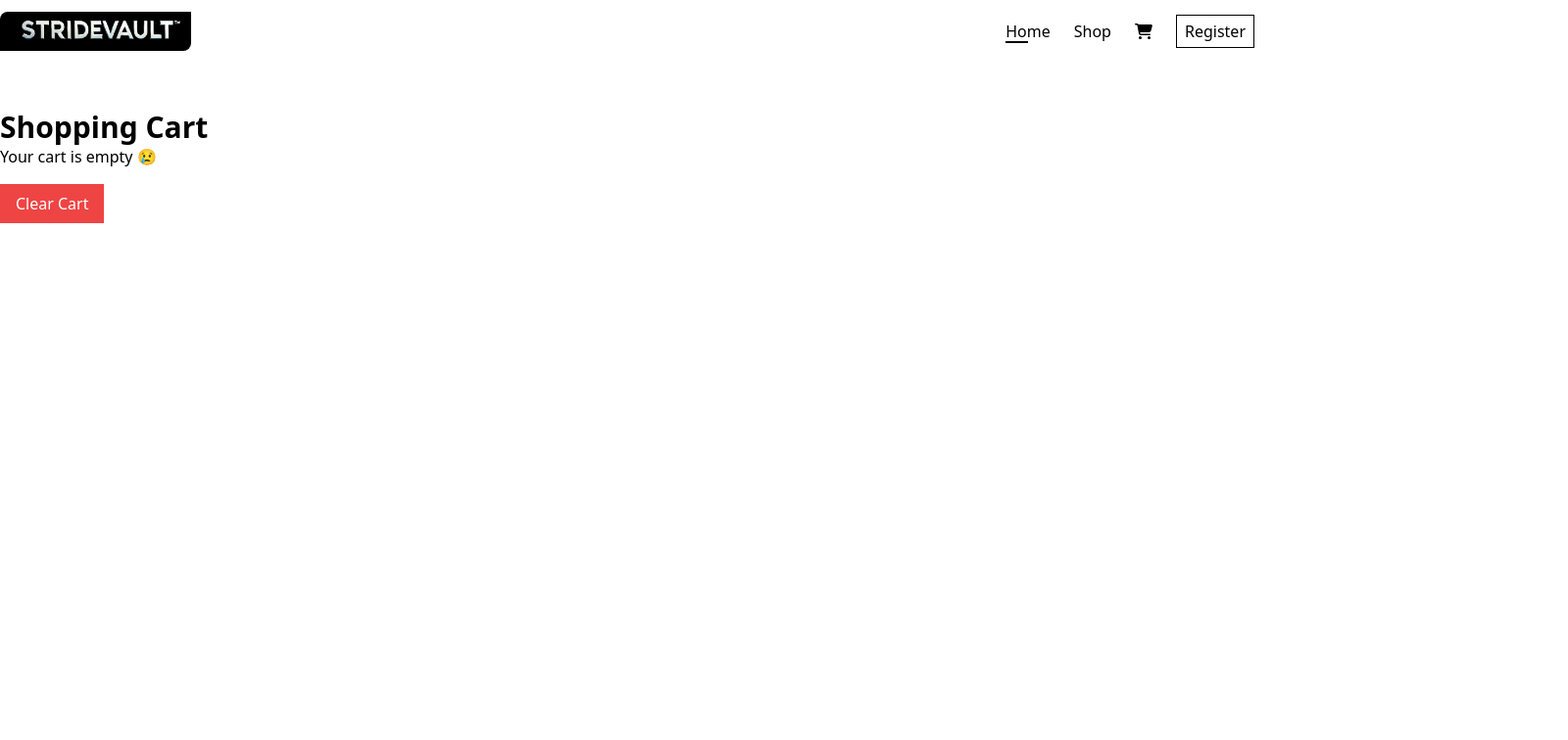
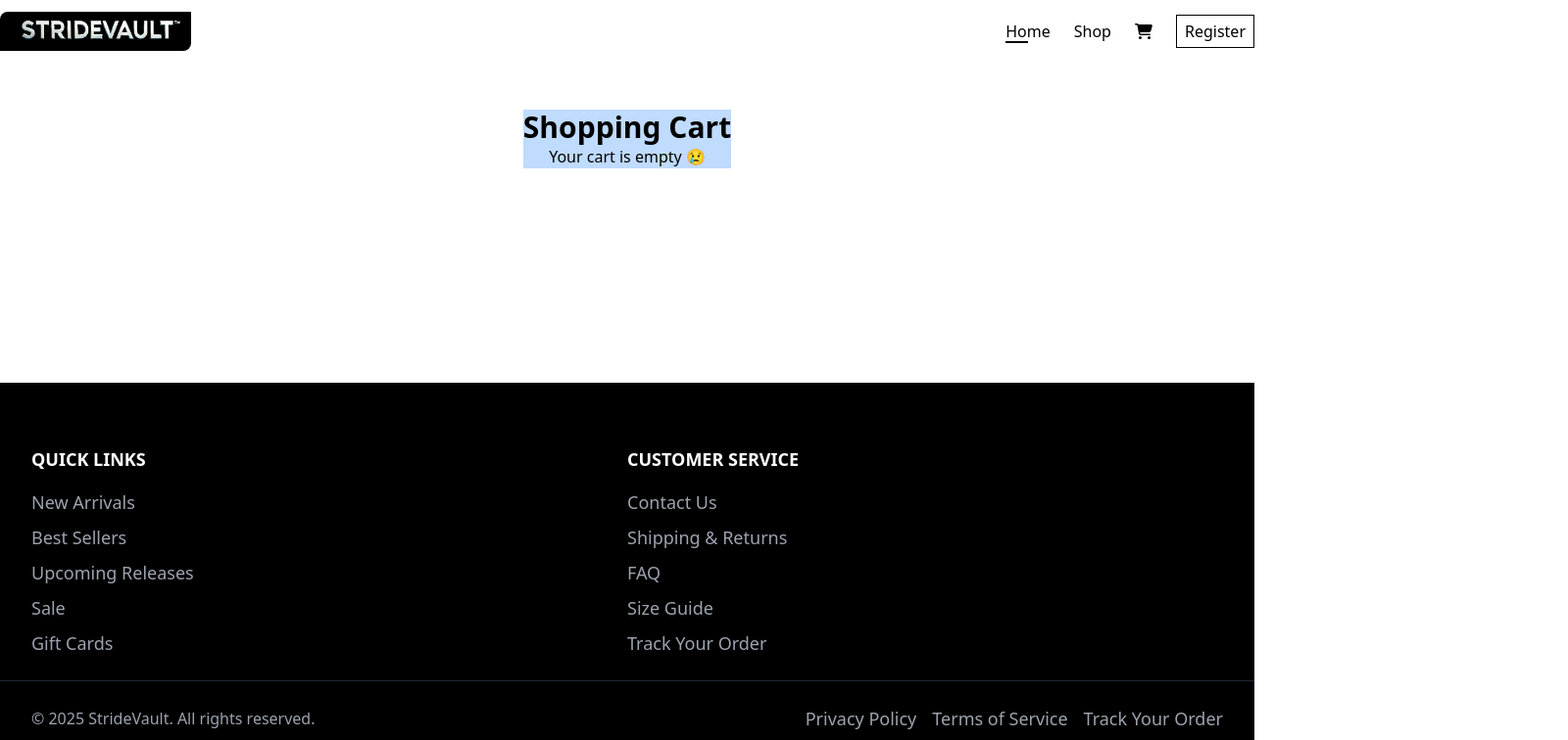
Before and after one commit to Jerimonski/ShoesStore, a React (Vite) app: page /CarShop in a window 1280 px wide. Shown: the top 756 px of the page at 98% size, 1600 px wide, since content can reach past the window. Built offline with nearby package versions, Linux system fonts and the light colour scheme.

Commit message:
style: resizing general structure

```diff
--- a/src/components/Footer/Footer.jsx
+++ b/src/components/Footer/Footer.jsx
@@ -2,7 +2,7 @@ import LinkHover from "./../ui/LinkHover"
 
 function Footer() {
   return (
-    <footer className="w-full bg-black text-white">
+    <footer className="mt-auto w-full bg-black text-white">
       <section className="mx-auto max-w-[1600px] pt-12 pb-1">
         <article className="flex px-8">
           <div className="w-1/2">
--- a/src/components/Navbar/Navbar.jsx
+++ b/src/components/Navbar/Navbar.jsx
@@ -12,7 +12,7 @@ function Navbar() {
     setActiveLink(link)
   }
   return (
-    <nav className="flex justify-between items-center h-16 max-w-[1600px] mx-auto">
+    <nav className="h-16 max-w-[1600px] mx-auto flex justify-between items-center w-full">
       <Link to={"/Home"} className="h-10">
         <img
           src="/images/LogoName.png"
--- a/src/pages/CarShop.jsx
+++ b/src/pages/CarShop.jsx
@@ -4,16 +4,19 @@ function CarShop() {
   const { cart, dispatch } = useShoppingCar()
 
   return (
-    <div className="h-screen mx-auto w-[1600px] py-12">
+    <div className="max-w-[1600px] mx-auto py-12">
+      <section className="flex justify-center bg-blue-200 ">
+        {cart.length === 0 ? (
+          <article className="text-center">
             <h1 className="text-3xl font-bold">Shopping Cart</h1>
-      {cart.length === 0 ? (
             <p>Your cart is empty 😢</p>
+          </article>
         ) : (
           <ul>
             {cart.map((item) => (
               <li key={item.id} className="border-b py-2">
                 {item.name} - ${item.price.toFixed(2)}
-              <img src={item.image} alt="" className="h-32" />
+                <img src={item.image} alt={item.name} className="h-32" />
                 <p>{item.size}</p>
                 <button
                   onClick={() =>
@@ -25,14 +28,15 @@ function CarShop() {
                 </button>
               </li>
             ))}
-        </ul>
-      )}
             <button
               onClick={() => dispatch({ type: "CLEAR_CART" })}
               className="mt-4 bg-red-500 text-white px-4 py-2"
             >
               Clear Cart
             </button>
+          </ul>
+        )}
+      </section>
     </div>
   )
 }
--- a/src/pages/Shop/components/ProductDetails/ProductDetails.jsx
+++ b/src/pages/Shop/components/ProductDetails/ProductDetails.jsx
@@ -39,7 +39,7 @@ function ProductDetails() {
   }
 
   return (
-    <div className="max-w-[1600px] mx-auto py-20 h-screen max-lg:h-full">
+    <div className="max-w-[1600px] mx-auto py-20 max-lg:h-full">
       <section className="grid grid-cols-2 max-xl:flex max-xl:flex-col gap-10 max-lg:px-4">
         <div>
           <img
--- a/src/router/index.jsx
+++ b/src/router/index.jsx
@@ -7,12 +7,14 @@ import { Toaster } from "sonner"
 function Index() {
   return (
     <ShoppingCarProvider>
+      <div className="flex flex-col min-h-screen">
         <BrowserRouter>
           <Navbar />
           <Toaster />
           <RoutesConfig />
           <Footer />
         </BrowserRouter>
+      </div>
     </ShoppingCarProvider>
   )
 }
```
Lines whose indentation alone changed are shown as unchanged.
